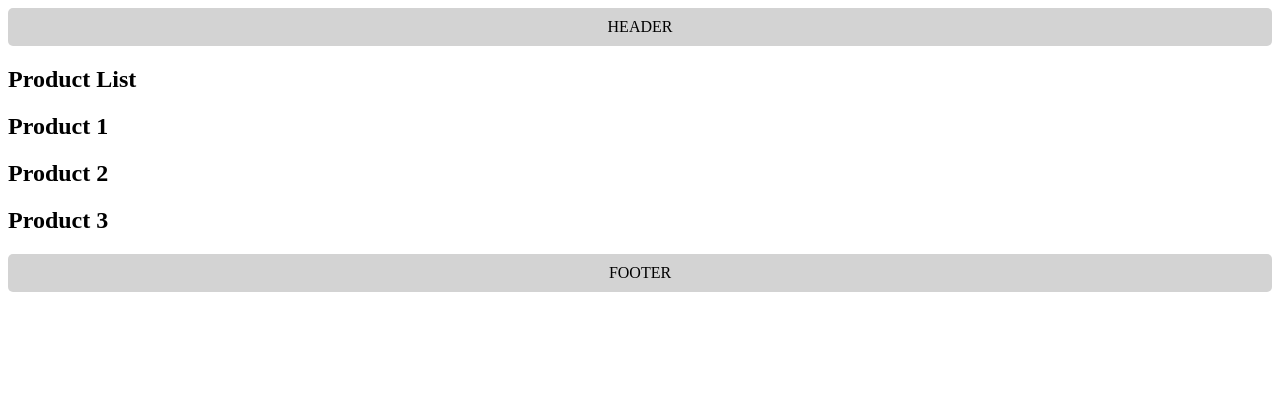
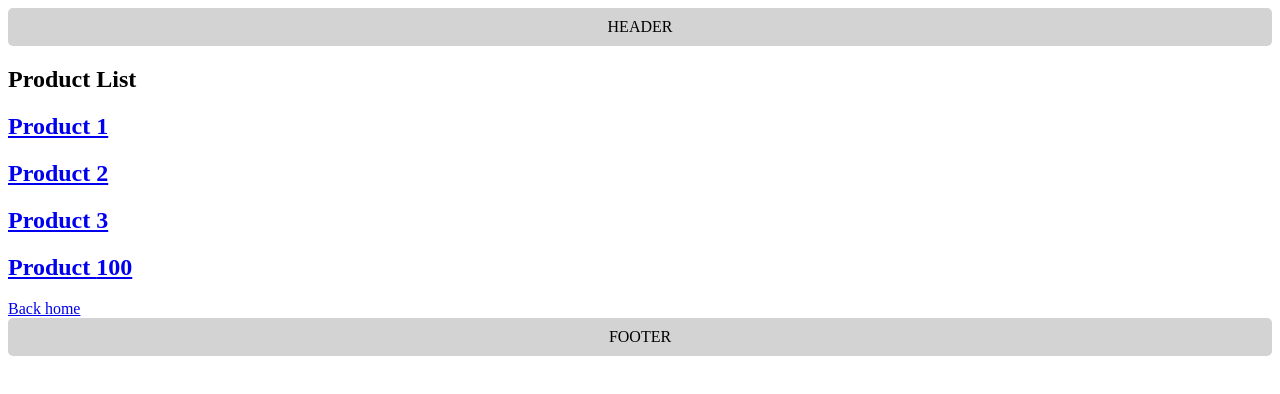
Before and after one commit to DOSSA-HASAN/nextcraft, a Next.js app in the folder hello-world/: page /products in a window 1280 px wide. Shown: the top 394 px of the page. Built offline with nearby package versions, Linux system fonts and the light colour scheme.

Commit message:
Day 4 - Understanding Link component and its href and replace attributes

```diff
--- a/hello-world/src/app/blog/page.tsx
+++ b/hello-world/src/app/blog/page.tsx
@@ -1,5 +1,6 @@
 import { Metadata } from 'next'
 import React from 'react'
+import Link from 'next/link'
 
 export const metadata: Metadata = {
     title: { absolute: "Blog" }
@@ -9,6 +10,8 @@
     return (
         <section>
             <h1>My blog</h1>
+            <Link href={'/'}>Back home</Link>
+            <Link href={'/products'}>Products</Link>
         </section>
     )
 }
--- a/hello-world/src/app/page.tsx
+++ b/hello-world/src/app/page.tsx
@@ -1,9 +1,12 @@
 import React from 'react'
+import Link from 'next/link'
 
 function page() {
     return (
         <section>
             <h1>Welcome Home</h1>
+            <Link href={'/blog'}>Blog</Link>
+            <Link href={'/products'}>Product List</Link>
         </section>
     )
 }
--- a/hello-world/src/app/products/page.tsx
+++ b/hello-world/src/app/products/page.tsx
@@ -1,12 +1,18 @@
 import React from 'react'
+import Link from 'next/link'
 
 function ProductList() {
+
+    const productId = 100 // Dynamic productId demo
+
     return (
         <section>
             <h1>Product List</h1>
-            <h2>Product 1</h2>
-            <h2>Product 2</h2>
-            <h2>Product 3</h2>
+            <h2><Link href={'/products/1'}>Product 1</Link></h2>
+            <h2><Link href={'/products/2'}>Product 2</Link></h2>
+            <h2><Link href={'/products/3'} replace>Product 3</Link></h2>
+            <h2><Link href={`/products/${productId}`}>Product {productId}</Link></h2>
+            <Link href={'/'}>Back home</Link>
         </section>
     )
 }
```
